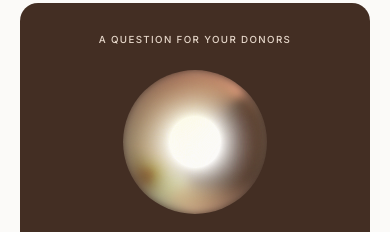
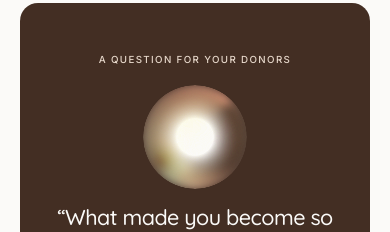
Before and after one commit to kae-creative-apps/time-tapestry, a Next.js app: page / in a window 390 px wide. Shown: the part 641-873 px from the top of the page. Built offline with nearby package versions, Linux system fonts and the light colour scheme; no server answers.

Commit message:
Keep the homepage globe round on small screens.
Safari was clipping the blurred, dotted overlay to a square. Clip the
orb to a circle, and draw it a little smaller on phones.

Co-authored-by: kae-creative-apps <kae-creative-apps@users.noreply.github.com>

```diff
--- a/src/app/page.tsx
+++ b/src/app/page.tsx
@@ -136,7 +136,7 @@ export default function Home() {
             <div className={styles.conversationPanel}>
               <p className={styles.panelEyebrow}>A question for your donors</p>
               <div className={styles.heroOrb}>
-                <SiriOrb size="144px" />
+                <SiriOrb size="144px" className={styles.heroOrbGraphic} />
               </div>
               <p className={styles.previewQuestion}>
                 “What made you become so generous?”
--- a/src/components/marketing/FrontDoor.module.css
+++ b/src/components/marketing/FrontDoor.module.css
@@ -174,6 +174,7 @@
   min-height: 450px;
   margin: 0 auto;
   padding: 2.2rem 2rem 1.7rem;
+  overflow: visible;
   border-radius: 24px;
   background: var(--fd-ink);
   color: var(--fd-paper);
@@ -190,6 +191,10 @@
   display: flex;
   justify-content: center;
   margin: 1.5rem 0 1.1rem;
+  overflow: visible;
+}
+.heroOrbGraphic {
+  flex: 0 0 auto;
 }
 .previewQuestion {
   max-width: 350px;
@@ -995,7 +1000,11 @@
     font-size: 0.61rem;
   }
   .heroOrb {
-    margin-top: 1.4rem;
+    margin: 1.1rem 0 0.85rem;
+  }
+  .heroOrbGraphic {
+    width: 6.5rem !important;
+    height: 6.5rem !important;
   }
   .previewQuestion {
     max-width: 310px;
@@ -1212,6 +1221,10 @@
   .conversationPanel {
     padding-inline: 0.7rem;
   }
+  .heroOrbGraphic {
+    width: 5.75rem !important;
+    height: 5.75rem !important;
+  }
   .previewQuestion {
     font-size: 1.25rem;
   }
--- a/src/components/marketing/InterviewPreview.tsx
+++ b/src/components/marketing/InterviewPreview.tsx
@@ -94,7 +94,11 @@ export function InterviewPreview() {
               on this page, and the questions never ask about gift size.
             </p>
             <div className="my-4 flex justify-center" aria-hidden="true">
-              <SiriOrb size={144} animationDuration={10} />
+              <SiriOrb
+                size={144}
+                animationDuration={10}
+                className="!h-[6.5rem] !w-[6.5rem] sm:!h-[9rem] sm:!w-[9rem]"
+              />
             </div>
             <div className="min-h-7 text-base text-ink-600" role="status">
               Sample questions for your donors.
--- a/src/components/ui/FadeIn.tsx
+++ b/src/components/ui/FadeIn.tsx
@@ -44,6 +44,7 @@ export function FadeIn({
       transition={transition}
       data-reveal=""
       className={className}
+      style={{ overflow: "visible" }}
     >
       {children}
     </motion.div>
--- a/src/components/ui/siri-orb.module.css
+++ b/src/components/ui/siri-orb.module.css
@@ -13,6 +13,11 @@
   position: relative;
   isolation: isolate;
   flex: 0 0 auto;
+  /* Safari/iOS: overflow + radius does not clip filter/backdrop-filter layers,
+     so the dotted overlay reads as a square. Mask and clip-path keep a circle. */
+  clip-path: circle(50%);
+  -webkit-mask-image: -webkit-radial-gradient(white, black);
+  mask-image: radial-gradient(white, black);
 }
 
 .orb::before,
@@ -80,10 +85,18 @@
   backdrop-filter: blur(calc(var(--tt-orb-blur) * 2))
     contrast(calc(var(--tt-orb-contrast) * 2));
   mix-blend-mode: overlay;
-  mask-image: radial-gradient(black var(--tt-orb-mask-radius), transparent 75%);
+  -webkit-mask-image: radial-gradient(
+    black var(--tt-orb-mask-radius),
+    transparent 70%
+  );
+  mask-image: radial-gradient(
+    black var(--tt-orb-mask-radius),
+    transparent 70%
+  );
 }
 
 .orb[data-mask="none"]::after {
+  -webkit-mask-image: none;
   mask-image: none;
 }
 
```
